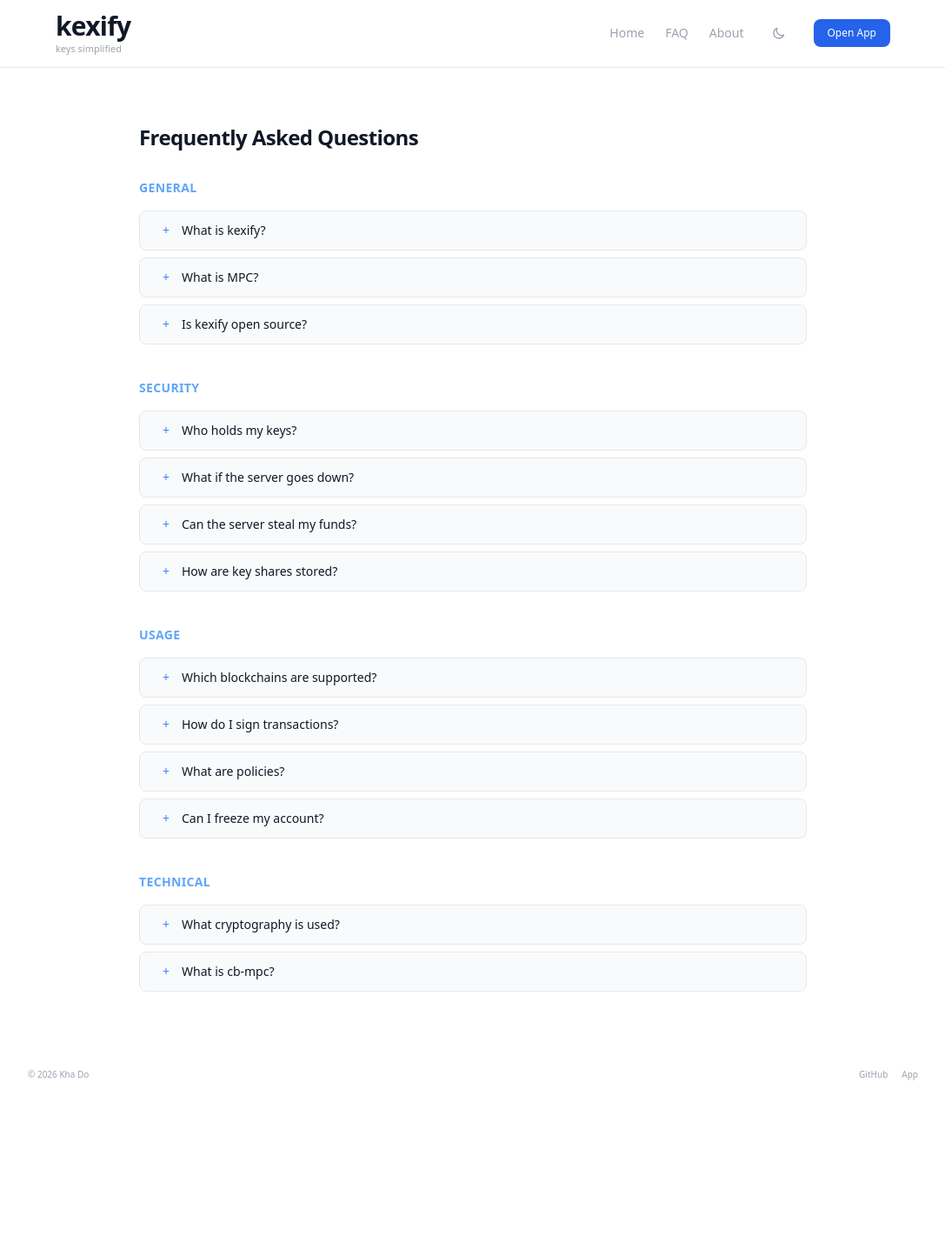
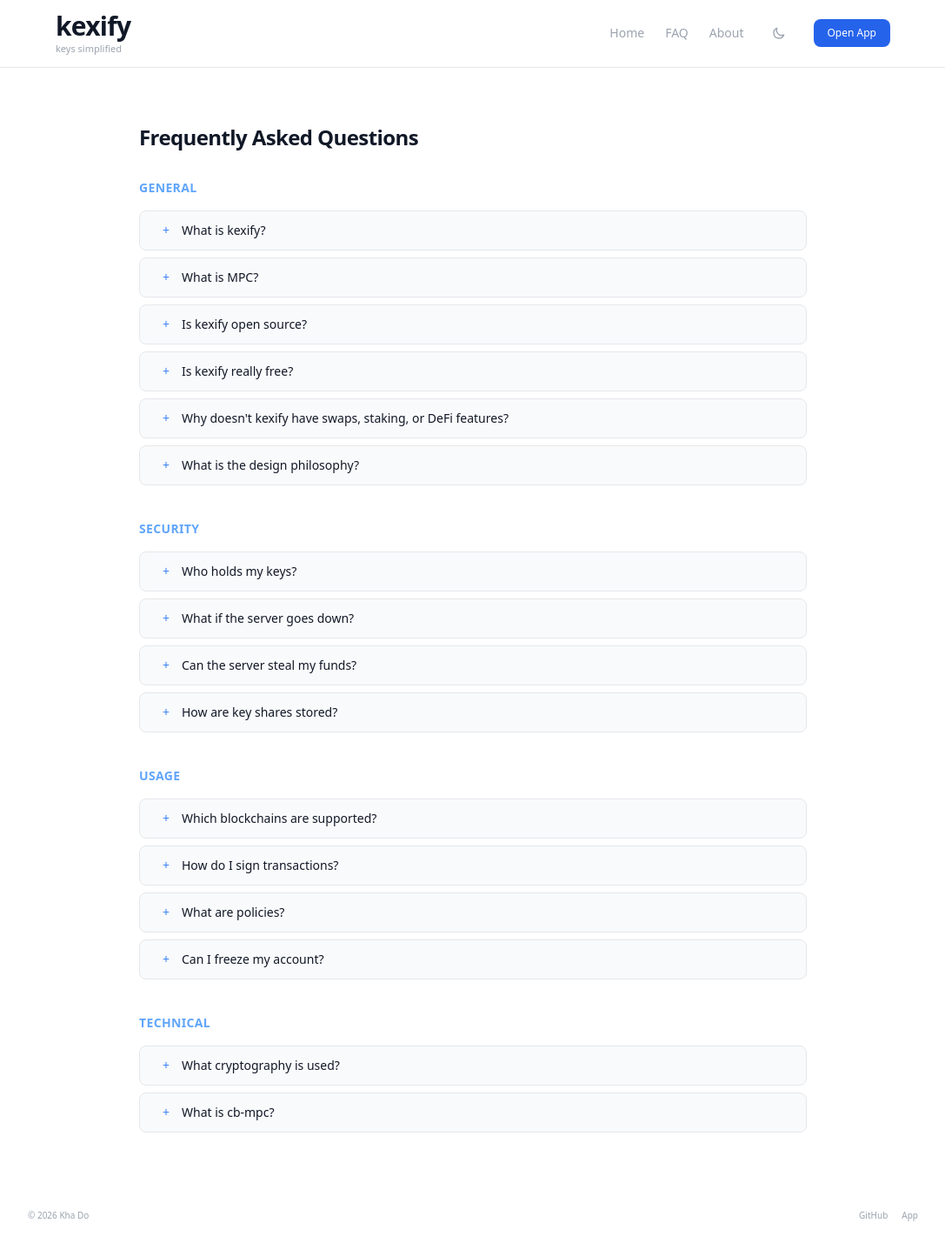
Before and after one commit to nguyenkha/kexify-home, a Jekyll site: the page built from faq.html, in a window 1280 px wide. Shown: the whole page at 87% size, without its empty margins (96-1183 px from the left). Built offline with Jekyll 4.4.1, drawn with Linux system fonts in a browser that asks for light colours; nearby versions of some CDN libraries; before the commit the page ends 1267 px from its top, so only the background shows below that.

Commit message:
feat: add FAQ entries for free model and design philosophy

```diff
--- a/faq.html
+++ b/faq.html
@@ -21,6 +21,18 @@ title: FAQ — kexify
       <details class="bg-surface-secondary border border-border-primary rounded-lg px-5 py-3 group">
         <summary class="text-sm font-medium dark:text-white text-gray-900">Is kexify open source?</summary>
         <p class="mt-2 text-xs dark:text-gray-400 text-gray-500 leading-relaxed">Yes. Built on Coinbase's <a href="https://github.com/coinbase/cb-mpc" class="text-blue-400 hover:text-blue-300">cb-mpc</a> library (<a href="https://github.com/nguyenkha/cb-mpc" class="text-blue-400 hover:text-blue-300">our fork</a>). Frontend: <a href="https://github.com/nguyenkha/kexify-web" class="text-blue-400 hover:text-blue-300">kexify-web</a>.</p>
+      </details>
+      <details class="bg-surface-secondary border border-border-primary rounded-lg px-5 py-3 group">
+        <summary class="text-sm font-medium dark:text-white text-gray-900">Is kexify really free?</summary>
+        <p class="mt-2 text-xs dark:text-gray-400 text-gray-500 leading-relaxed">Yes — free forever, no subscription, no ads. kexify was built by its creator for personal use. There's no business model because it's not a business. It's a tool that needed to exist.</p>
+      </details>
+      <details class="bg-surface-secondary border border-border-primary rounded-lg px-5 py-3 group">
+        <summary class="text-sm font-medium dark:text-white text-gray-900">Why doesn't kexify have swaps, staking, or DeFi features?</summary>
+        <p class="mt-2 text-xs dark:text-gray-400 text-gray-500 leading-relaxed">By design. A wallet should do one thing well — hold and sign. Swaps, lending, and bridges are already solved by dApps like 1inch, Aave, and MyEtherWallet. Connect to any of them via WalletConnect. Fewer features means fewer bugs and a smaller attack surface.</p>
+      </details>
+      <details class="bg-surface-secondary border border-border-primary rounded-lg px-5 py-3 group">
+        <summary class="text-sm font-medium dark:text-white text-gray-900">What is the design philosophy?</summary>
+        <p class="mt-2 text-xs dark:text-gray-400 text-gray-500 leading-relaxed">Three principles: keep it simple, stay focused on being a wallet, and optimize only for UX and security. Every feature decision is filtered through these. If it doesn't make the wallet easier to use or more secure, it doesn't ship.</p>
       </details>
     </div>
 
```
